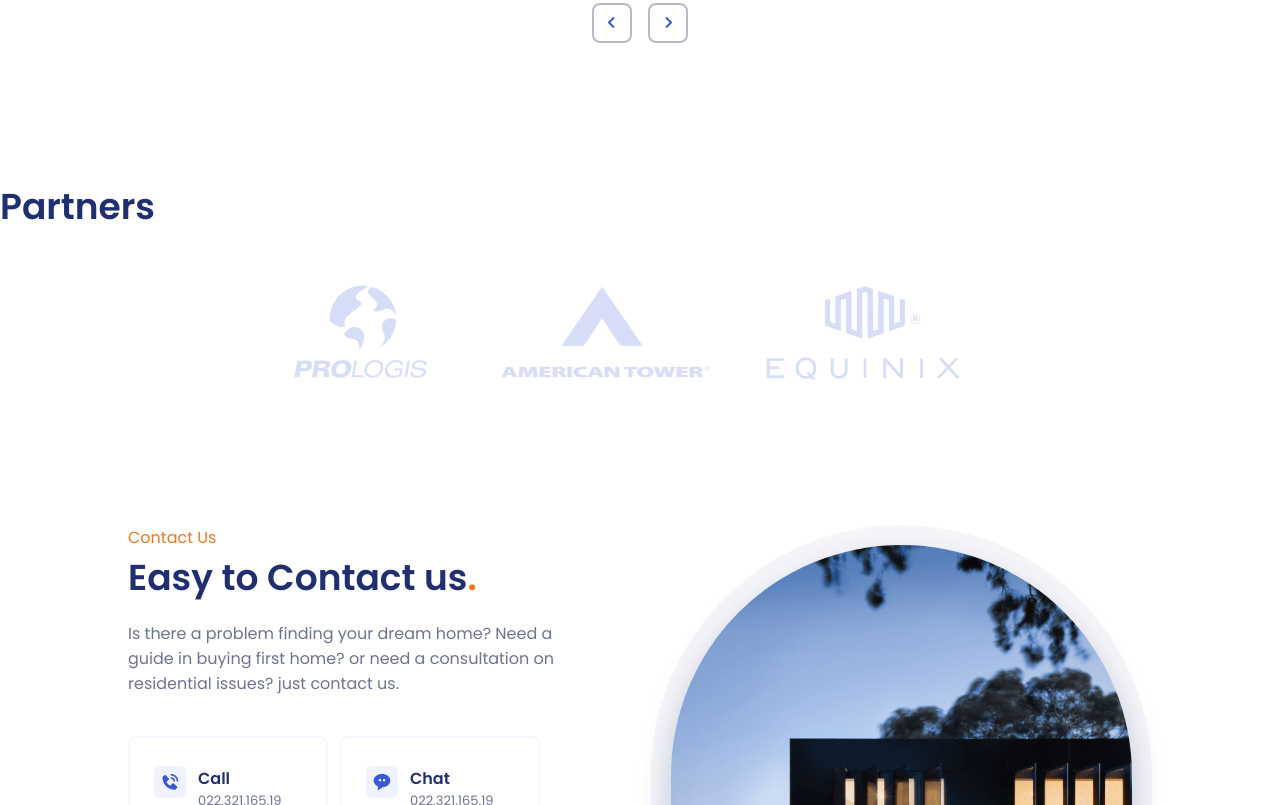
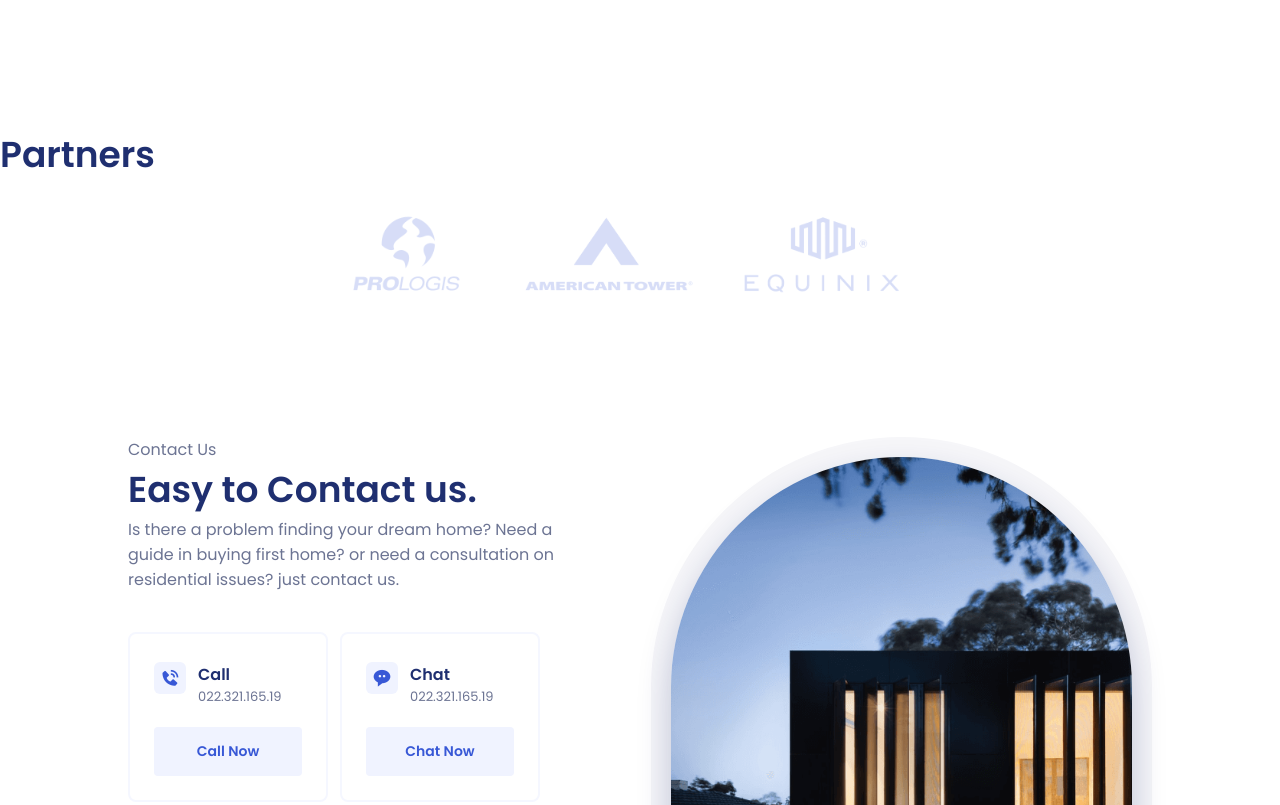
Before and after one commit to revansakuswana/EVOTEKS, a plain HTML site: page index.html in a window 1280 px wide. Shown: the part 2494-3299 px from the top of the page. Drawn offline with nearby package versions, Linux system fonts and the light colour scheme; a script that the page names is missing.

Commit message:
Update styles.css

```diff
--- a/assets/css/styles.css
+++ b/assets/css/styles.css
@@ -191,10 +191,11 @@ body.dark-theme {
 
 .section__title {
   font-size: var(--h2-font-size);
-  margin-bottom: 1rem;
+  margin-bottom: 1rem
+  text-align: center;;
 }
 
-.section__title span {
+/* .section__title span {
   color: var(--second-color);
 }
 
@@ -202,7 +203,7 @@ body.dark-theme {
   display: block;
   font-size: var(--small-font-size);
   color: var(--second-color);
-}
+} */
 
 .main {
   overflow: hidden; /* For the animations ScrollReveal */
@@ -1110,7 +1111,7 @@ body.dark-theme {
   }
 
   .logos__img img {
-    height: 100px;
+    height: 80px;
   }
 
   .popular__container {
```
